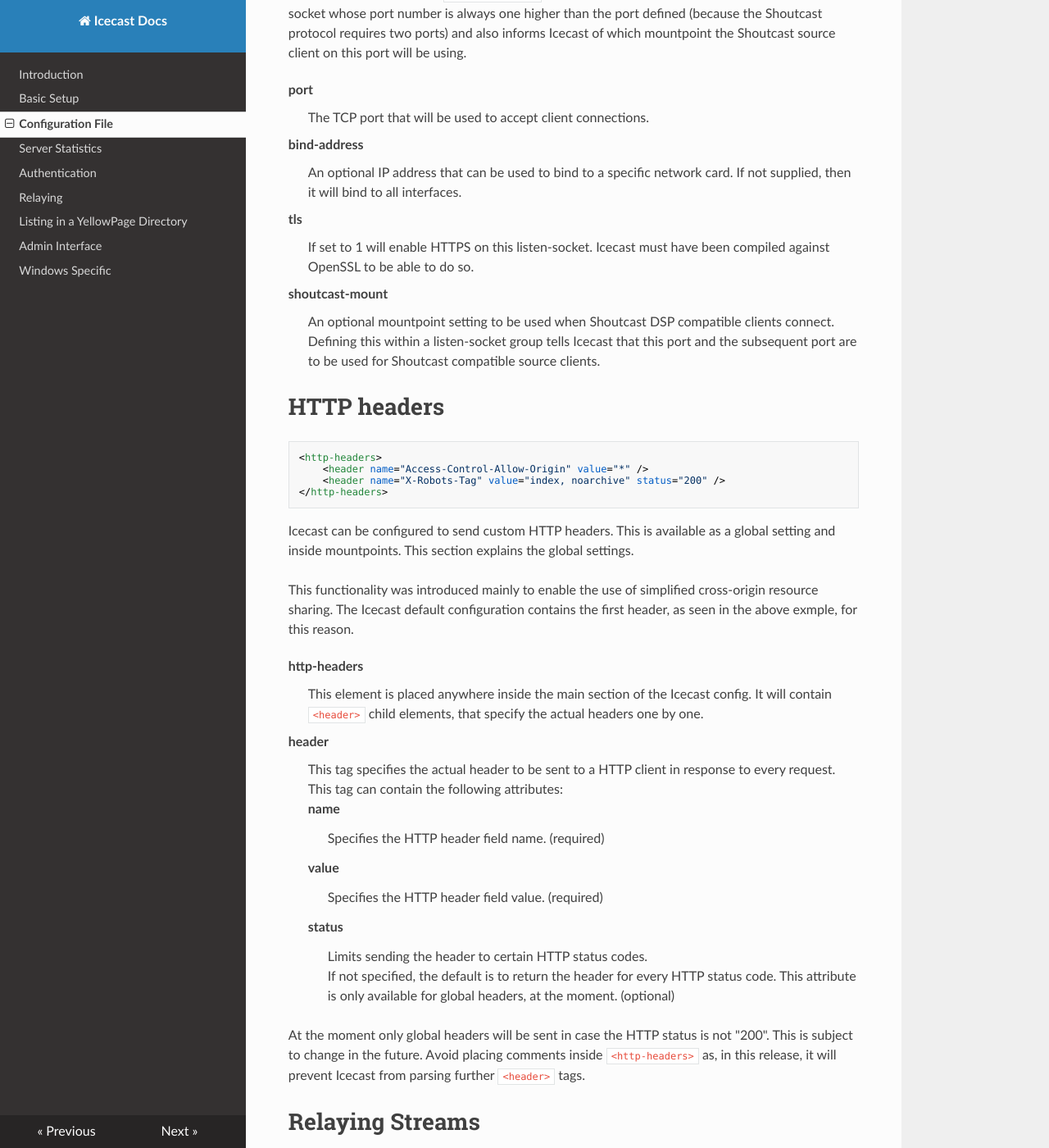
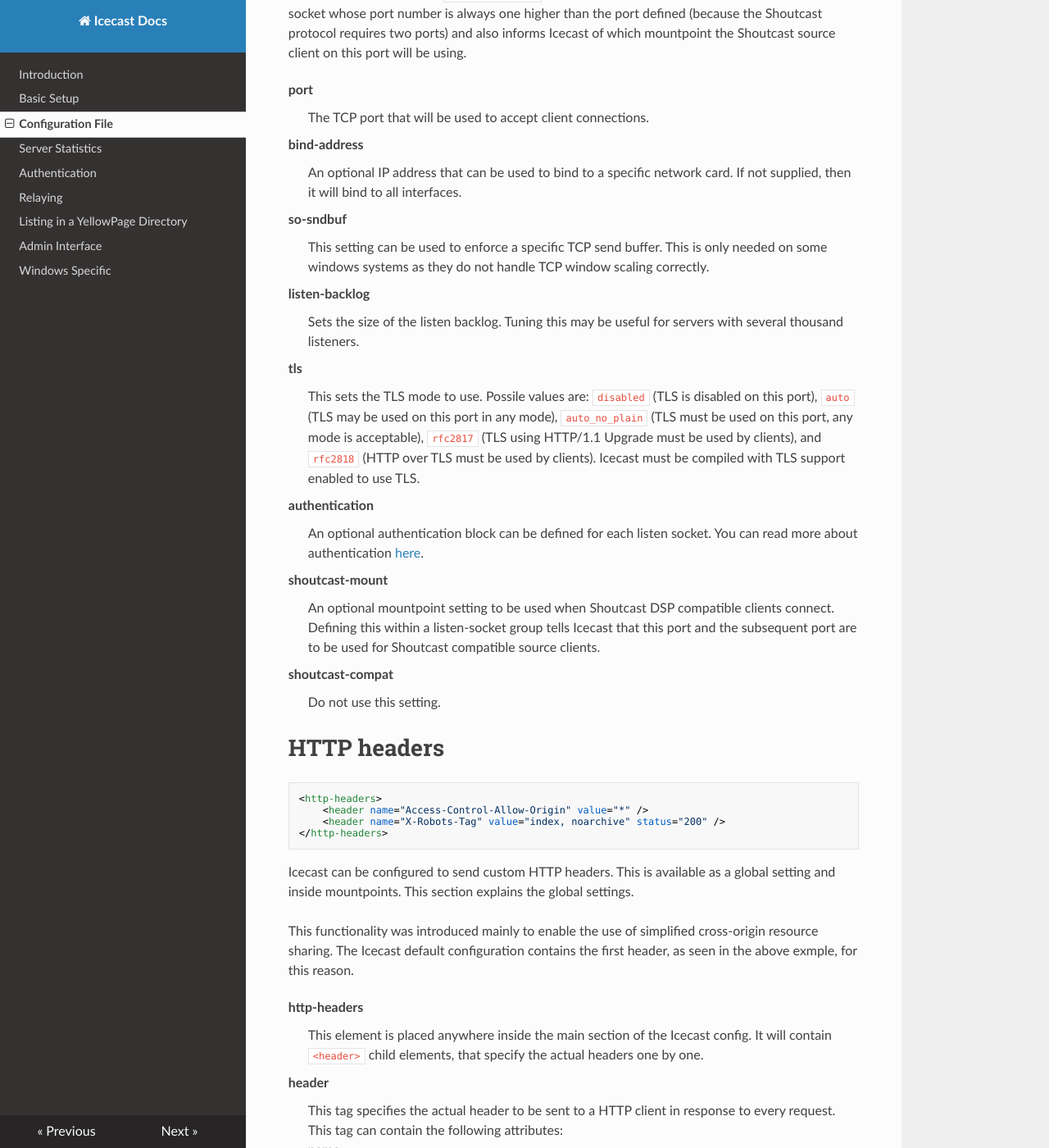
Before and after one commit to barionleg/Xipho, an MkDocs documentation site: the page built from docs/config_file.md, in a window 1280 px wide and 1400 px high, scrolled down 3865 px. Shown: the whole window at 82% size. Built offline with MkDocs 1.6.1, drawn with Linux system fonts in a browser that asks for light colours; nearby versions of some CDN libraries; old or Windows-style settings are respelled for this version of MkDocs.

Commit message:
Update: Updated section about <listen-socket> to include all options

```diff
--- a/docs/config_file.md
+++ b/docs/config_file.md
@@ -143,7 +143,7 @@ The following shows how you can specify the listening settings for the server.
 
 <listen-socket>
     <port>8443</port>
-    <tls>1</tls>
+    <tls>auto</tls>
 </listen-socket>
 
 <listen-socket>
@@ -173,13 +173,33 @@ bind-address
 : An optional IP address that can be used to bind to a specific network
   card. If not supplied, then it will bind to all interfaces.
 
+so-sndbuf
+: This setting can be used to enforce a specific TCP send buffer. This is only needed on some windows systems
+  as they do not handle TCP window scaling correctly.
+
+listen-backlog
+: Sets the size of the listen backlog. Tuning this may be useful for servers with several thousand listeners.
+
 tls
-: If set to 1 will enable HTTPS on this listen-socket. Icecast must have been compiled against OpenSSL to be able to do so.
+: This sets the TLS mode to use. Possile values are:
+  `disabled` (TLS is disabled on this port),
+  `auto` (TLS may be used on this port in any mode),
+  `auto_no_plain` (TLS must be used on this port, any mode is acceptable),
+  `rfc2817` (TLS using HTTP/1.1 Upgrade must be used by clients), and
+  `rfc2818` (HTTP over TLS must be used by clients).
+  Icecast must be compiled with TLS support enabled to use TLS.
+
+authentication
+: An optional authentication block can be defined for each listen socket.
+  You can read more about authentication [here](auth.html).
 
 shoutcast-mount
 : An optional mountpoint setting to be used when Shoutcast DSP compatible clients connect.
   Defining this within a listen-socket group tells Icecast that this port and the subsequent port are to be used for
   Shoutcast compatible source clients.
+
+shoutcast-compat
+: Do not use this setting.
 
 # HTTP headers
 
```
